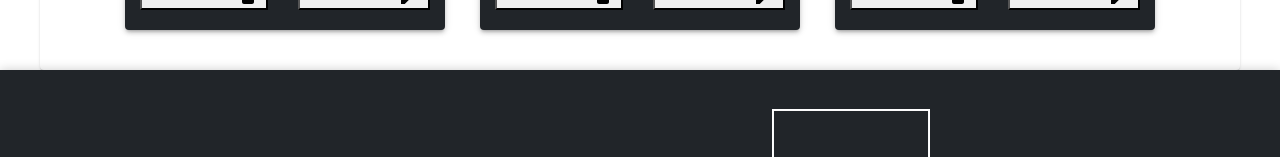
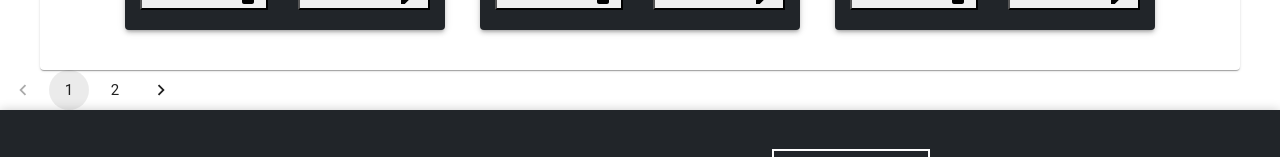
Before and after one commit to iskahokage/js11_paired_hackathon, a React (Create React App) app: page /catalog in a window 1280 px wide. Shown: the part 995-1152 px from the top of the page. Built offline with nearby package versions, Linux system fonts and the light colour scheme; data requests are answered from the project's data file; the HTML template or start-up script is replaced by a standard one; a web font is replaced by a local one.

Commit message:
added pagination

```diff
--- a/src/Components/Home/ProductList.jsx
+++ b/src/Components/Home/ProductList.jsx
@@ -1,10 +1,11 @@
-import React, { useContext, useEffect } from 'react';
+import React, { useContext, useEffect, useState } from 'react';
 import { addProductContext } from '../../Contexts/ProductContext';
 import { makeStyles } from '@material-ui/core/styles';
-import { NavLink } from 'react-router-dom';
+import { NavLink, useHistory } from 'react-router-dom';
 import ProductCard from './ProductCard';
 import Header from '../Header/Header'
 import { Paper } from '@material-ui/core';
+import { Pagination } from '@material-ui/lab';
 
 
 const useStyles = makeStyles(() => ({
@@ -23,8 +24,24 @@ const useStyles = makeStyles(() => ({
 
 
 const ProductList = () => {
-    const {products, getProducts, deleteProduct, editProduct} = useContext(addProductContext)
+    const {products, getProducts, deleteProduct, paginationPages,editProduct} = useContext(addProductContext)
     const classes = useStyles();
+    const history = useHistory();
+    const [page, setPage] = useState(1);
+
+
+    function getPage(){
+        const search = new URLSearchParams(history.location.search)
+        return search.get('_page')
+    }
+
+    const handlePage = (e, page) => {
+        const search = new URLSearchParams(history.location.search)
+        search.set('_page', page);
+        history.push(`${history.location.pathname}?_limit=4${search.toString()}`)
+        setPage(page);
+        getProducts(history)
+    }
     useEffect(()=>{
         getProducts()
       }, [])
@@ -38,6 +55,7 @@ const ProductList = () => {
             <Paper className={classes.paper}>
                 <ProductCard />
             </Paper>
+            <Pagination count={paginationPages} page={page} onChange={handlePage} size="large" />
         </>
     );
 };
--- a/src/Contexts/ProductContext.jsx
+++ b/src/Contexts/ProductContext.jsx
@@ -15,6 +15,7 @@ const INIT_STATE = {
     products:[],
     productToEdit: null,
     cart: [],
+    paginationPages: 1
 
 }
 
@@ -23,7 +24,9 @@ const reducer = (state=INIT_STATE, action) =>{
         case "GET_PRODUCTS":
             return{
                 ...state,
-                products: action.payload
+                products: action.payload.data,
+                paginationPages:
+                Math.ceil(action.payload.headers['x-total-count'] / 4)
             }
         case "EDIT_PRODUCT":
             return{
@@ -45,10 +48,10 @@ const ProductContextProvider = ({children}) => {
     const getProducts = async () =>{
         const search = new URLSearchParams(history.location.search);
         history.push(`${history.location.pathname}?${search.toString()}`);
-        let {data} = await axios(`${JSON_API}/${window.location.search}`)
+        let res = await axios(`${JSON_API}/${window.location.search}`)
         dispatch({
             type: "GET_PRODUCTS",
-            payload: data
+            payload: res
         })
     }
 
@@ -163,6 +166,7 @@ const ProductContextProvider = ({children}) => {
             products: state.products,
             productToEdit: state.productToEdit,
             cart: state.cart,
+            paginationPages: state.paginationPages,
             getProducts,
             addProduct,
             editProduct,
```
